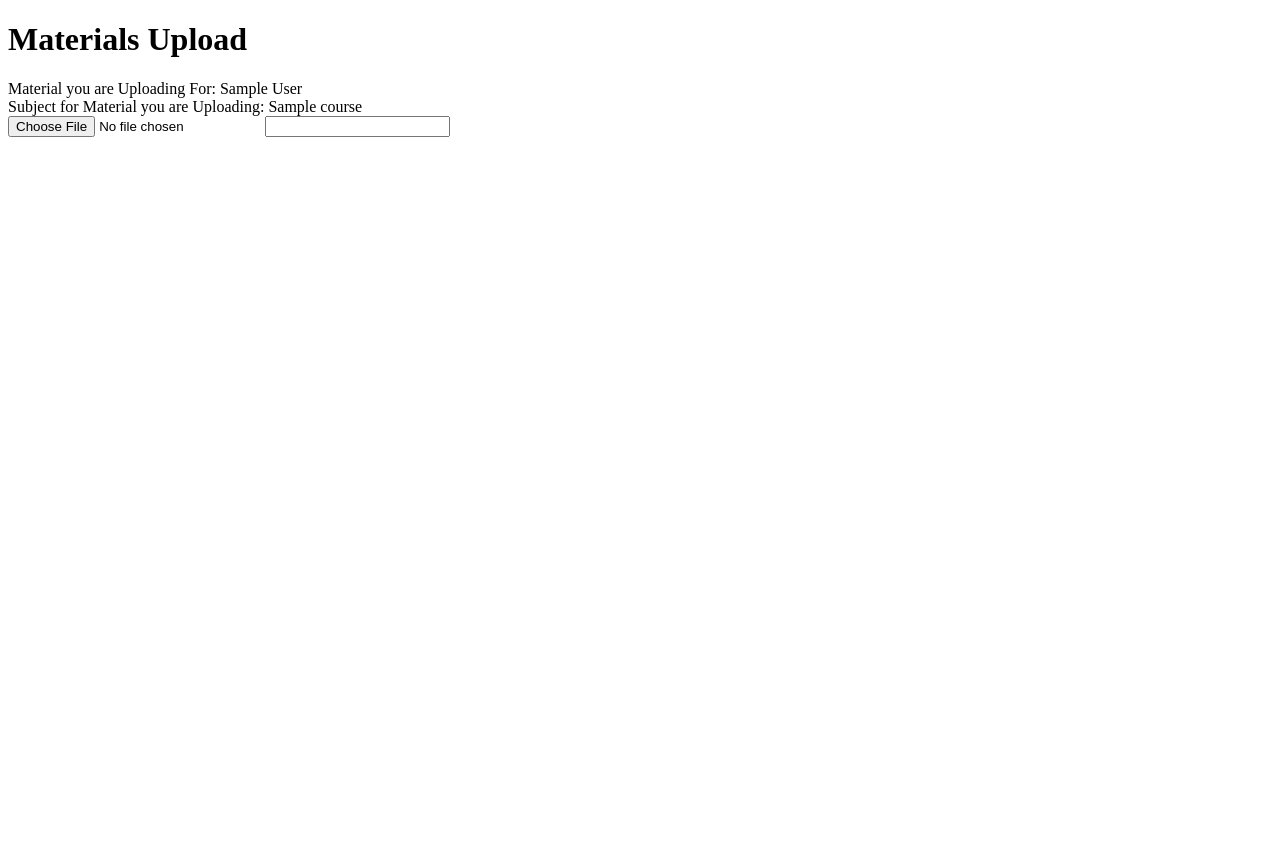
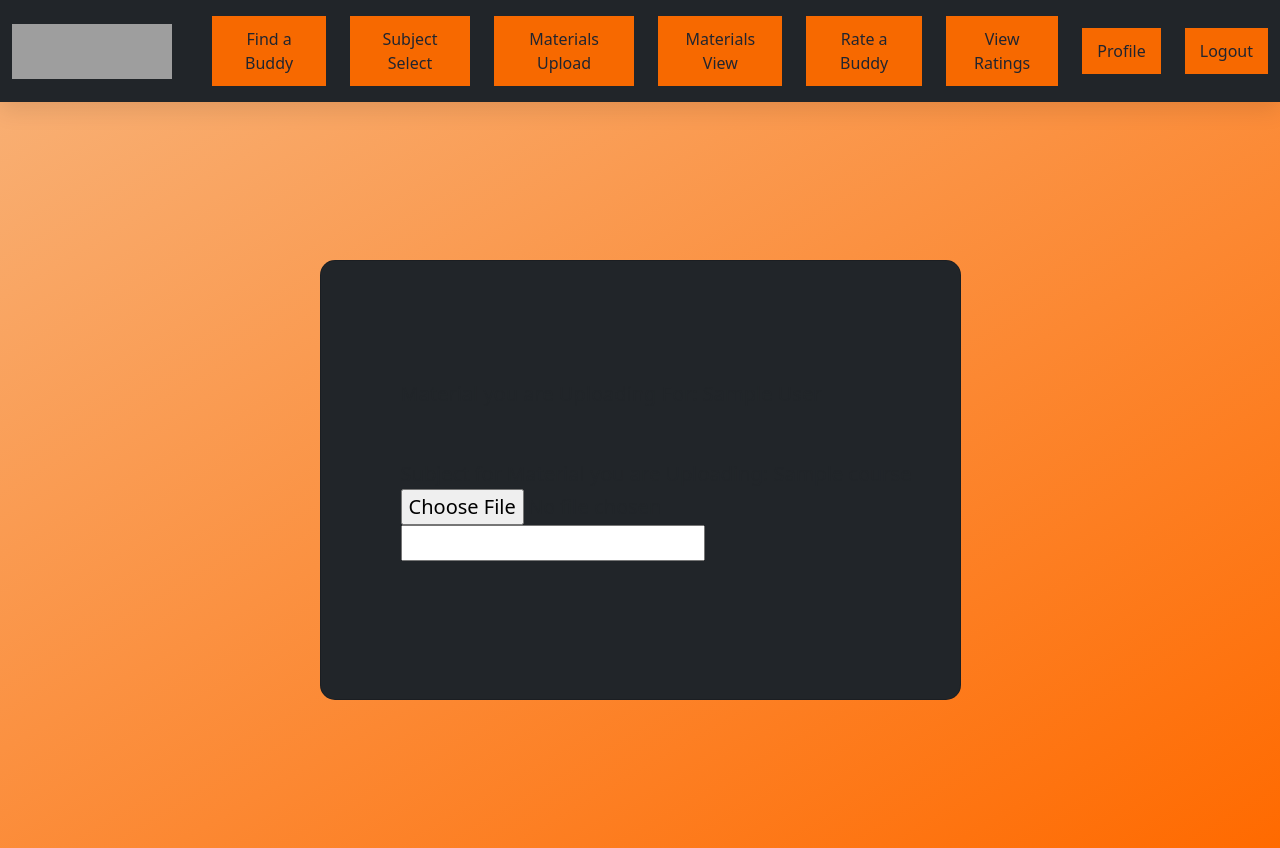
Before and after one commit to CIS-454-Studdy-Buddy/StudyBuddy, a Python web app: template app/templates/materialsupload.html in a window 1280 px wide. Before the commit the page ends 137 px from the top, so only its background shows below. Run offline with Jinja, Linux system fonts and the light colour scheme; the template is opened without the code that fills it: most values are stand-ins (such as "Sample title", 1, 10 or a date in 2020); form fields are guessed from the names that the template uses; some libraries are stand-ins or nearby versions; grey boxes are pictures that could not be loaded.

Commit message:
front end for materials upload

```diff
--- a/app/templates/materialsupload.html
+++ b/app/templates/materialsupload.html
@@ -4,34 +4,107 @@
     <meta charset="UTF-8">
     <meta http-equiv="X-UA-Compatible" content="IE=edge">
     <meta name="viewport" content="width=device-width, initial-scale=1.0">
+
+        <link href="https://cdn.jsdelivr.net/npm/bootstrap@5.3.0-alpha1/dist/css/bootstrap.min.css" rel="stylesheet"
+            integrity="sha384-GLhlTQ8iRABdZLl6O3oVMWSktQOp6b7In1Zl3/Jr59b6EGGoI1aFkw7cmDA6j6gD" crossorigin="anonymous">
+
+
+        <link rel="stylesheet" href="{{ url_for('static', filename='style.css') }}">
+        <script src="js/bootstrap.js"></script>
+        <link rel="stylesheet" href="mystyle.css">
+
+        <link rel="stylesheet" href="css/bootstrap.css">
+        <script src="js/bootstrap.js"></script>
+        <link rel="stylesheet" href="/static/home.css">
+
+
+
     <title>Upload Materials</title>
 </head>
 <body>
 
-    <h1>Materials Upload</h1>
     <!--
     <form action="/upload?id={{br.id}}" method="post" enctype="multipart/form-data">
         <input type="file" name="file">
         <input type="submit" value="Upload">
     </form>
     -->
+
+<nav class="navbar navbar-expand-lg py-3 sticky-top bg-dark">
+    <div class="container-fluid">
+
+        <a class="navbar-brand" href="#">
+            <img src="{{url_for('static', filename='logo-study-buddy.png')}}" , width="160" height="55">
+        </a>
+
+        <button class="navbar-toggler" type="button" data-bs-toggle="collapse" data-bs-target="#navbarNav"
+            aria-controls="navbarNav" aria-expanded="false" aria-label="Toggle navigation">
+            <span class="navbar-toggler-icon"></span>
+        </button>
+        <div class="collapse navbar-collapse" id="navbarNav">
+            <button class="btn ms-4">
+                <a href="{{url_for('findstudybuddy.findBuddy')}}">Find a Buddy</a>
+            </button>
+            <button class="btn ms-4">
+                <a href="{{url_for('subjectselection.subjectSelection')}}">Subject Select</a>
+            </button>
+            <button class="btn ms-4">
+                <a href="{{url_for('materialsupload.materialsUpload')}}">Materials Upload</a>
+            </button>
+            <button class="btn ms-4">
+                <a href="{{url_for('materialsview.materialsView')}}">Materials View</a>
+            </button>
+            <button class="btn ms-4">
+                <a href="{{url_for('rate.rate')}}">Rate a Buddy</a>
+            </button>
+            <button class="btn ms-4">
+                <a href="{{url_for('viewratings.viewRatings')}}">View Ratings</a>
+            </button>
+            <button class="btn ms-4">
+                <a href="{{url_for('profile.profile')}}">Profile</a>
+            </button>
+            <button class="btn ms-4">
+                <a href="{{url_for('auth.login')}}">Logout</a>
+            </button>
+        </div>
+    </div>
+</nav>
+
+<section style="font-size: 125%;" class="text-white gradient-custom">
+    <div class="container py-5 h-20">
+        <div class="row justify-content-center align-items-center h-100">
+            <div class="col-12 col-lg-9 col-xl-7">
+                <div class="card bg-dark shadow-2-strong card-registration"
+                    style="border-radius: 15px; padding-left: 5%;">
+                    <div class="card-body p-5 p-md-5">
                         <form method="POST" action="" enctype="multipart/form-data">
+                            <br>
+                            <br>
                             {{ form.hidden_tag() }}
                             <div>
-            <label style="margin-left: 0px; margin-top: 50px; color: black;">Material you are Uploading For: </label>
+                                <label style="margin-left: 0px; margin-top: 10px;">Material you are Uploading For: </label>
                             {{ buddy.first_name }}
                             {{ buddy.last_name }}
                             </div>
 
                             <div>
-            <label style="margin-left: 0px; margin-top: 50px; color: black;">Subject for Material you are Uploading: </label>
+                                <label style="margin-left: 0px; margin-top: 50px;">Subject for Material you are Uploading: </label>
                             {{ br.study_interest.course.course_name}}
                             </div>
                             <div>
                                 <input type="file" name="file">
                                 {{ form.material_but }}
+                                <br>
+                                <br>
+                                <br>
+                                <br>
                             </div>
                         </form>
-
+                    </div>
+                </div>
+            </div>
+        </div>
+    </div>
+</section>
 </body>
 </html>
```
Lines whose indentation alone changed are shown as unchanged.
